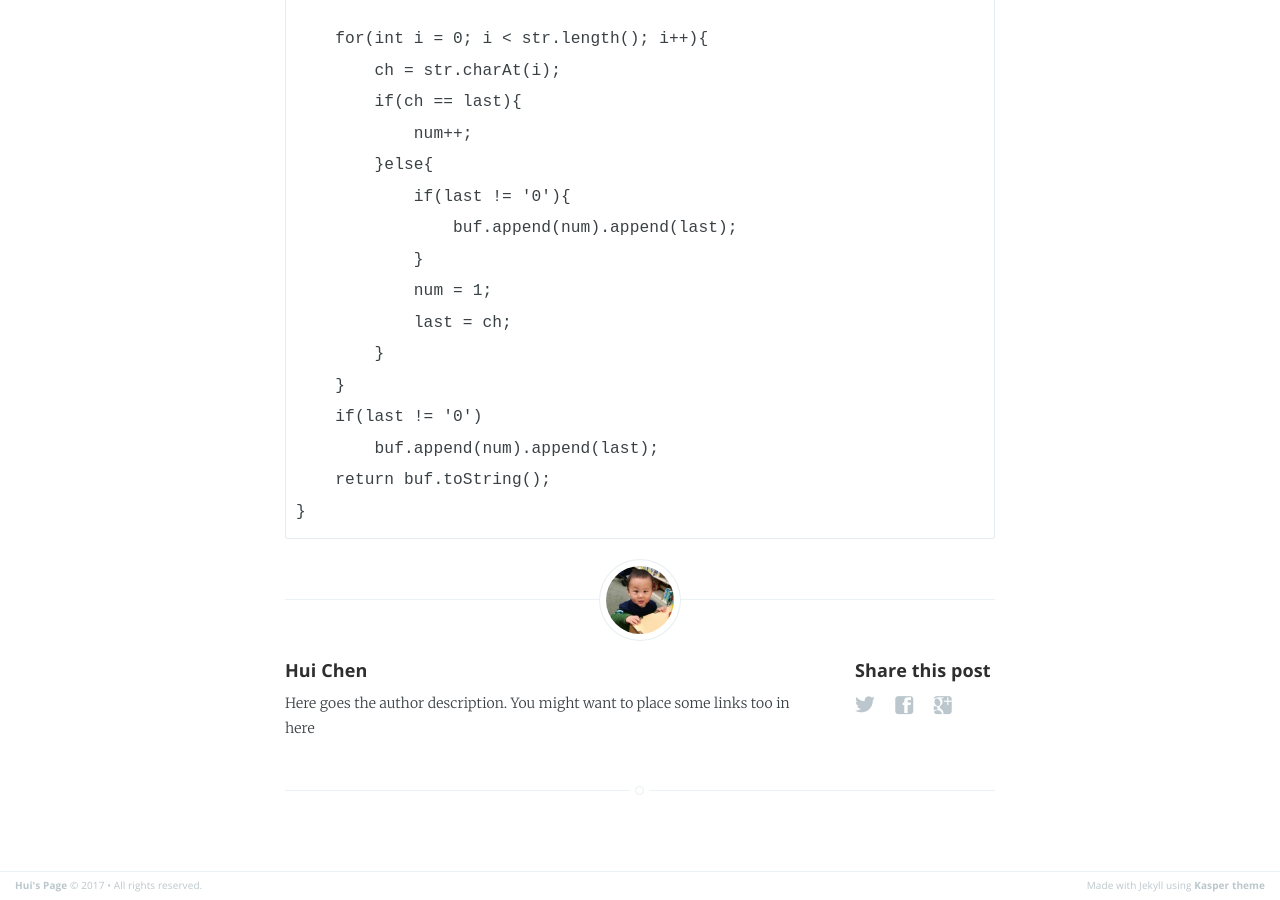
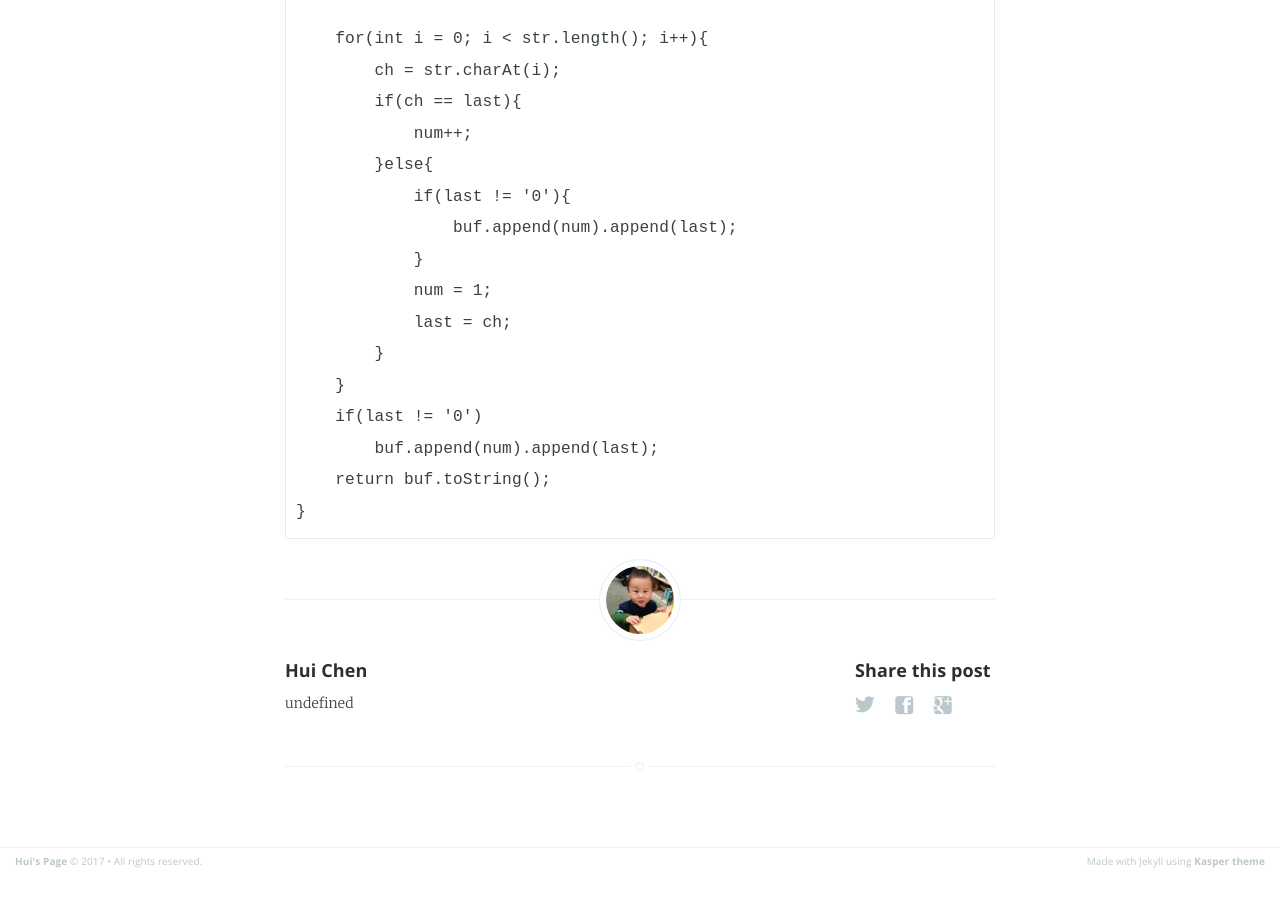
Before and after one commit to hchim/hchim.github.io, a Jekyll site: the page built from _posts/2017-03-10-Count-And-Say.markdown, in a window 1280 px wide and 900 px high, scrolled down 1080 px. Built offline with Jekyll 4.4.1, drawn with Linux system fonts in a browser that asks for light colours; our own code applies the rules of GitHub Pages for plain Markdown files; after the commit the page ends 1955 px from its top, so only the background shows below that.

Commit message:
Modify the stype of the page.

```diff
--- a/_config.yml
+++ b/_config.yml
@@ -7,9 +7,10 @@ highlighter: pygments
 logo: false
 paginate: 5
 baseurl: /
-domain_name: 'http://hchim.github.io'
+domain_name: 'http://blog.hch.im'
 gems: [jekyll-paginate]
 
 # Details for the RSS feed generator
-url:            'http://hchim.github.io'
+url:            'http://blog.hch.im'
 author:         'Hui Chen'
+biography:      'undefined'
--- a/_layouts/post.html
+++ b/_layouts/post.html
@@ -25,25 +25,6 @@ post_class: post-template
                 {% endif %}
             </section>
         </header>
-
-<!--         <header class="post-header">
-            <a id="blog-logo" href="{{site.url}}">
-                {% if site.logo %}
-                    <img src="{{site.logo}}" alt="{{ site.name }}" />
-                {% else %}
-                    <span class="blog-title">{{ site.name }}</span>
-                {%endif%}
-            </a>
-        </header> -->
-
-        <!-- <span class="post-meta">
-            <time datetime="{{ page.date | date:"%Y-%m-%d" }}">{{ page.date | date_to_string }}</time>
-            {% if page.categories.size > 0 %}
-                {{ page.categories | array_to_sentence_string | prepend: 'on ' }}
-            {% endif %}
-        </span> -->
-
-        <!-- <h1 class="post-title">{{ page.title }}</h1> -->
 
         <section class="post-content">
             {{content}}
@@ -72,7 +53,7 @@ post_class: post-template
                     <h4> {{ site.author }} </h4>
                     <!-- Author Bio -->
                     <p>
-                        Here goes the author description. You might want to place some links too in here
+                        {{ site.biography }}
                     </p>
                 </section>
             {% endif %}
--- a/index.html
+++ b/index.html
@@ -1,7 +1,7 @@
 ---
 layout: default
 title: Home
-cover: false
+cover: true
 about: 'about.html'
 ---
 
```
Also changed, not shown: other parts of _layouts/post.html (+1 -1 lines), _layouts/page.html (+0 -9 lines), 1 other file.
